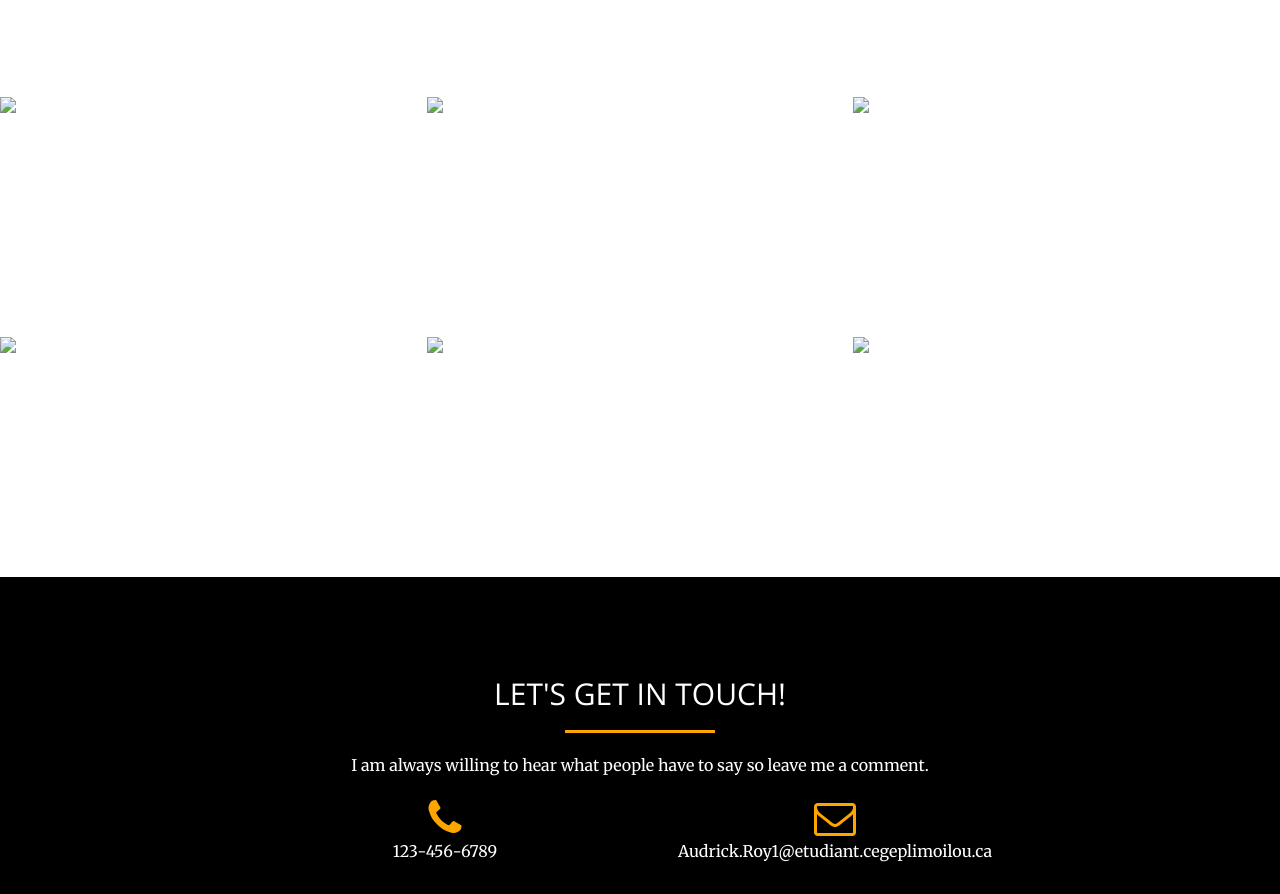
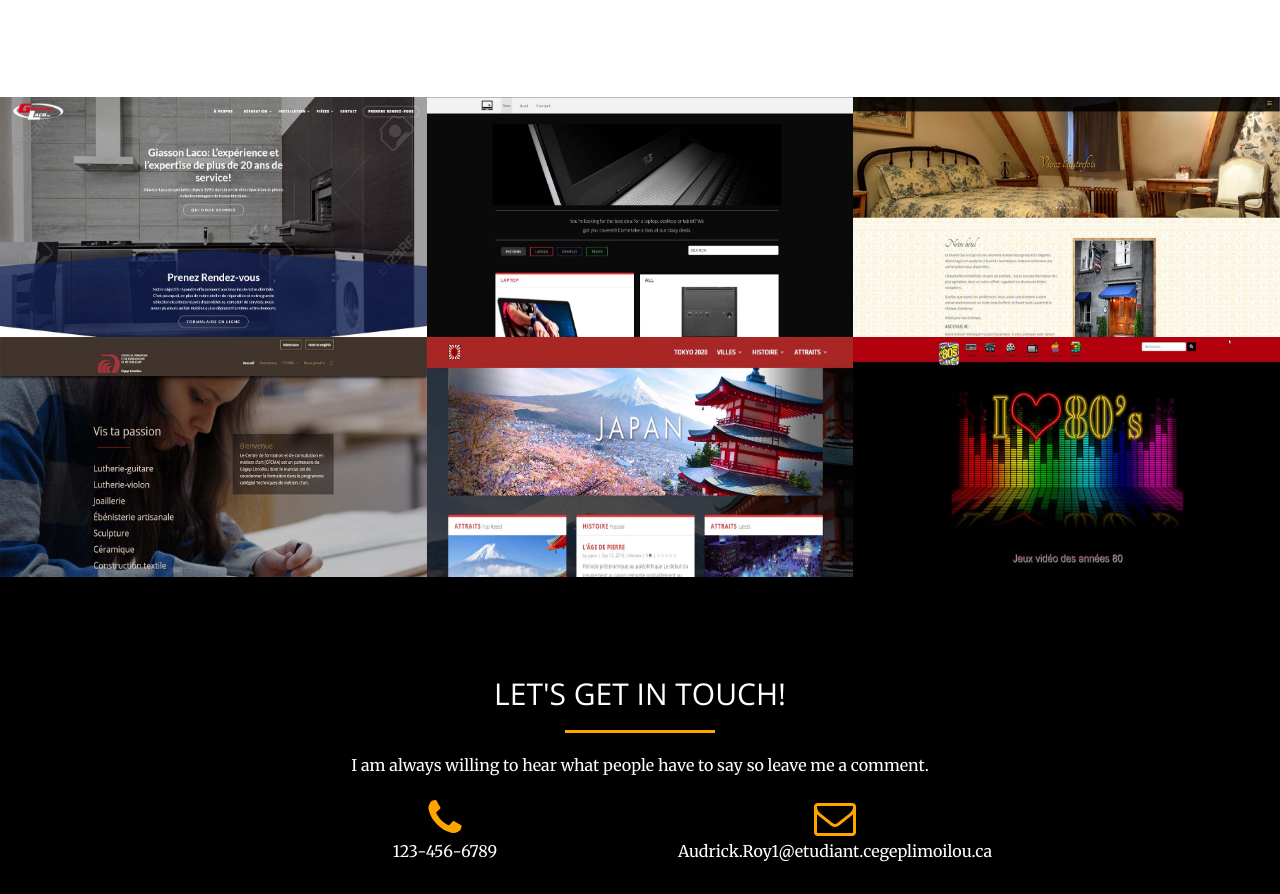
Before and after one commit to AJRoy37/Portfolio2, a plain HTML site: page index.html in a window 1280 px wide. Shown: the part 1715-2609 px from the top of the page. Drawn offline with nearby package versions, Linux system fonts and the light colour scheme.

Commit message:
.jpg add

```diff
--- a/index.html
+++ b/index.html
@@ -149,7 +149,7 @@
             <div class="row no-gutter popup-gallery">
                 <div class="col-lg-4 col-sm-6">
                     <a href="http://giassonlaco.wpengine.com" target="_blank" class="portfolio-box">
-                        <img src="img/JPEG/giasson" class="img-responsive" alt="Giasson lAco screenshot" height="400">
+                        <img src="img/JPEG/giasson.jpg" class="img-responsive" alt="Giasson lAco screenshot" height="400">
                         <div class="portfolio-box-caption">
                             <div class="portfolio-box-caption-content">
                                 <div class="project-category text-faded">
@@ -164,7 +164,7 @@
                 </div>
                 <div class="col-lg-4 col-sm-6">
                     <a href="http://ajroy37.me/" target="_blank" class="portfolio-box">
-                        <img src="img/JPEG/pc-shop" class="img-responsive" alt="PC shop screenshot" height="400">
+                        <img src="img/JPEG/pc-shop.jpg" class="img-responsive" alt="PC shop screenshot" height="400">
                         <div class="portfolio-box-caption">
                             <div class="portfolio-box-caption-content">
                                 <div class="project-category text-faded">
@@ -179,7 +179,7 @@
                 </div>
                 <div class="col-lg-4 col-sm-6">
                     <a href="http://ajroy37.me/" target="_blank" class="portfolio-box">
-                        <img src="img/JPEG/mslc" class="img-responsive" alt="Manoir sur le cap screenshot" height="400">
+                        <img src="img/JPEG/mslc.jpg" class="img-responsive" alt="Manoir sur le cap screenshot" height="400">
                         <div class="portfolio-box-caption">
                             <div class="portfolio-box-caption-content">
                                 <div class="project-category text-faded">
@@ -199,7 +199,7 @@
 
                 <div class="col-lg-4 col-sm-6">
                     <a href="http://www.metierdart.com/" target="_blank" class="portfolio-box">
-                        <img src="img/JPEG/cfcma" class="img-responsive" alt="CFCMA screenshot" height="400">
+                        <img src="img/JPEG/cfcma.jpg" class="img-responsive" alt="CFCMA screenshot" height="400">
                         <div class="portfolio-box-caption">
                             <div class="portfolio-box-caption-content">
                                 <div class="project-category text-faded">
@@ -214,7 +214,7 @@
                 </div>
                 <div class="col-lg-4 col-sm-6">
                     <a href="http://ajroy37.me/" target="_blank" class="portfolio-box">
-                        <img src="img/JPEG/japon" class="img-responsive" alt="Japan website screenshot" height="400">
+                        <img src="img/JPEG/japon.jpg" class="img-responsive" alt="Japan website screenshot" height="400">
                         <div class="portfolio-box-caption">
                             <div class="portfolio-box-caption-content">
                                 <div class="project-category text-faded">
@@ -229,7 +229,7 @@
                 </div>
                 <div class="col-lg-4 col-sm-6">
                     <a href="http://ajroy37.me/" target="_blank" class="portfolio-box">
-                        <img src="img/JPEG/nostalgie80" class="img-responsive" alt="I love 80's screenshot" height="400">
+                        <img src="img/JPEG/nostalgie80.jpg" class="img-responsive" alt="I love 80's screenshot" height="400">
                         <div class="portfolio-box-caption">
                             <div class="portfolio-box-caption-content">
                                 <div class="project-category text-faded">
```
